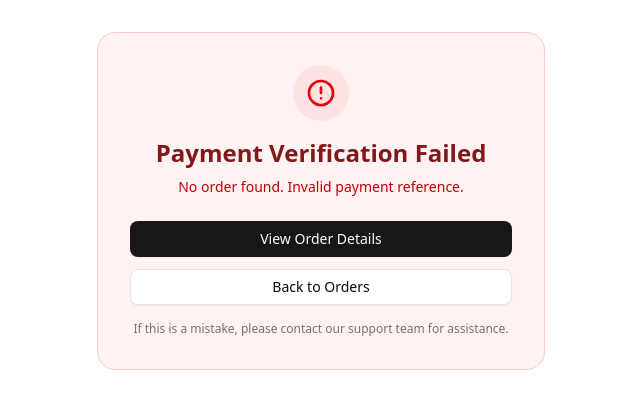
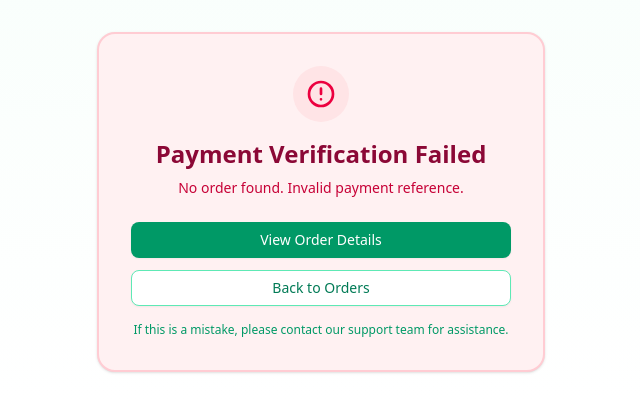
Before and after one commit to Piash2K/medi-store-client, a Next.js app: page /payment/success in a window 1280 px wide. Shown: the top 412 px of the page, without its empty margins (319-959 px from the left). Built offline with nearby package versions, Linux system fonts and the light colour scheme; no server answers.

Commit message:
updated payment page

```diff
--- a/src/app/(CommonLayout)/payment-success/page.tsx
+++ b/src/app/(CommonLayout)/payment-success/page.tsx
@@ -81,11 +81,11 @@ export default function PaymentSuccessPage() {
 
   if (isVerifying) {
     return (
-      <section className="w-full px-4 py-8 sm:px-8 lg:px-16 xl:px-20 2xl:px-24">
-        <div className="flex h-96 flex-col items-center justify-center rounded-2xl border bg-card">
-          <Loader2 className="mb-4 h-12 w-12 animate-spin text-primary" />
-          <p className="text-lg font-medium">Verifying your payment...</p>
-          <p className="mt-1 text-sm text-muted-foreground">
+      <section className="w-full bg-linear-to-b from-emerald-50/30 to-white px-4 py-8 sm:px-8 lg:px-16 xl:px-20 2xl:px-24">
+        <div className="flex h-96 flex-col items-center justify-center rounded-2xl border-2 border-emerald-200 bg-white">
+          <Loader2 className="mb-4 h-12 w-12 animate-spin text-emerald-600" />
+          <p className="text-lg font-semibold text-emerald-800">Verifying your payment...</p>
+          <p className="mt-1 text-sm text-emerald-600">
             Please wait while we confirm your transaction
           </p>
         </div>
@@ -95,12 +95,12 @@ export default function PaymentSuccessPage() {
 
   if (verificationError) {
     return (
-      <section className="w-full px-4 py-8 sm:px-8 lg:px-16 xl:px-20 2xl:px-24">
-        <div className="mx-auto max-w-md rounded-2xl border border-red-200 bg-red-50 p-8 text-center">
+      <section className="w-full bg-linear-to-b from-emerald-50/30 to-white px-4 py-8 sm:px-8 lg:px-16 xl:px-20 2xl:px-24">
+        <div className="mx-auto max-w-md rounded-2xl border-2 border-rose-200 bg-rose-50 p-8 text-center shadow-sm">
           <div className="mb-4 flex justify-center">
-            <div className="rounded-full bg-red-100 p-3">
+            <div className="rounded-full bg-rose-100 p-3">
               <svg
-                className="h-8 w-8 text-red-600"
+                className="h-8 w-8 text-rose-600"
                 fill="none"
                 stroke="currentColor"
                 viewBox="0 0 24 24"
@@ -114,31 +114,31 @@ export default function PaymentSuccessPage() {
               </svg>
             </div>
           </div>
-          <h1 className="text-2xl font-bold text-red-900">Payment Verification Failed</h1>
-          <p className="mt-2 text-sm text-red-700">{verificationError}</p>
+          <h1 className="text-2xl font-bold text-rose-900">Payment Verification Failed</h1>
+          <p className="mt-2 text-sm text-rose-700">{verificationError}</p>
 
           {orderId && (
-            <p className="mt-3 text-xs text-red-600">
+            <p className="mt-3 text-xs text-rose-600">
               Order ID: <span className="font-mono font-semibold">{orderId}</span>
             </p>
           )}
 
           {transactionId && (
-            <p className="mt-1 text-xs text-red-600">
+            <p className="mt-1 text-xs text-rose-600">
               Transaction ID: <span className="font-mono font-semibold">{transactionId}</span>
             </p>
           )}
 
           <div className="mt-6 space-y-3">
-            <Button asChild className="w-full">
+            <Button asChild className="w-full bg-emerald-600 text-white hover:bg-emerald-700">
               <Link href={`/orders/${orderId}`}>View Order Details</Link>
             </Button>
-            <Button asChild variant="outline" className="w-full">
+            <Button asChild variant="outline" className="w-full border-emerald-300 text-emerald-700 hover:bg-emerald-50">
               <Link href="/orders">Back to Orders</Link>
             </Button>
           </div>
 
-          <p className="mt-4 text-xs text-muted-foreground">
+          <p className="mt-4 text-xs text-emerald-600">
             If this is a mistake, please contact our support team for assistance.
           </p>
         </div>
@@ -148,45 +148,45 @@ export default function PaymentSuccessPage() {
 
   if (orderStatus) {
     return (
-      <section className="w-full px-4 py-8 sm:px-8 lg:px-16 xl:px-20 2xl:px-24">
-        <div className="mx-auto max-w-md rounded-2xl border border-green-200 bg-green-50 p-8 text-center">
+      <section className="w-full bg-linear-to-b from-emerald-50/30 to-white px-4 py-8 sm:px-8 lg:px-16 xl:px-20 2xl:px-24">
+        <div className="mx-auto max-w-md rounded-2xl border-2 border-emerald-200 bg-emerald-50 p-8 text-center shadow-sm">
           <div className="mb-4 flex justify-center">
-            <CheckCircle2 className="h-12 w-12 text-green-600" />
+            <CheckCircle2 className="h-12 w-12 text-emerald-600" />
           </div>
 
-          <h1 className="text-2xl font-bold text-green-900">Payment Successful!</h1>
-          <p className="mt-2 text-sm text-green-700">
+          <h1 className="text-2xl font-bold text-emerald-900">Payment Successful!</h1>
+          <p className="mt-2 text-sm text-emerald-700">
             Your payment has been verified and your order is being processed.
           </p>
 
-          <div className="mt-6 rounded-lg bg-white p-4 text-left">
+          <div className="mt-6 rounded-lg border border-emerald-200 bg-white p-4 text-left">
             <div className="space-y-3">
               <div className="flex justify-between text-sm">
-                <span className="text-muted-foreground">Order ID:</span>
-                <span className="font-mono font-semibold">{orderStatus.orderId}</span>
+                <span className="text-emerald-600">Order ID:</span>
+                <span className="font-mono font-semibold text-emerald-900">{orderStatus.orderId}</span>
               </div>
               <div className="flex justify-between text-sm">
-                <span className="text-muted-foreground">Amount Paid:</span>
-                <span className="font-semibold">৳{orderStatus.totalAmount.toFixed(2)}</span>
+                <span className="text-emerald-600">Amount Paid:</span>
+                <span className="font-semibold text-emerald-900">৳{orderStatus.totalAmount.toFixed(2)}</span>
               </div>
               <div className="flex justify-between text-sm">
-                <span className="text-muted-foreground">Status:</span>
-                <span className="inline-block rounded-full bg-green-100 px-3 py-1 text-xs font-semibold text-green-700">
+                <span className="text-emerald-600">Status:</span>
+                <span className="inline-block rounded-full bg-emerald-100 px-3 py-1 text-xs font-semibold text-emerald-700">
                   {orderStatus.status}
                 </span>
               </div>
             </div>
           </div>
 
-          <p className="mt-4 text-xs text-muted-foreground">
+          <p className="mt-4 text-xs text-emerald-600">
             Redirecting to order details in 3 seconds...
           </p>
 
           <div className="mt-6 space-y-3">
-            <Button asChild className="w-full">
+            <Button asChild className="w-full bg-emerald-600 text-white hover:bg-emerald-700">
               <Link href={`/orders/${orderStatus.orderId}`}>View Order Details</Link>
             </Button>
-            <Button asChild variant="outline" className="w-full">
+            <Button asChild variant="outline" className="w-full border-emerald-300 text-emerald-700 hover:bg-emerald-50">
               <Link href="/shop">Continue Shopping</Link>
             </Button>
           </div>
```
